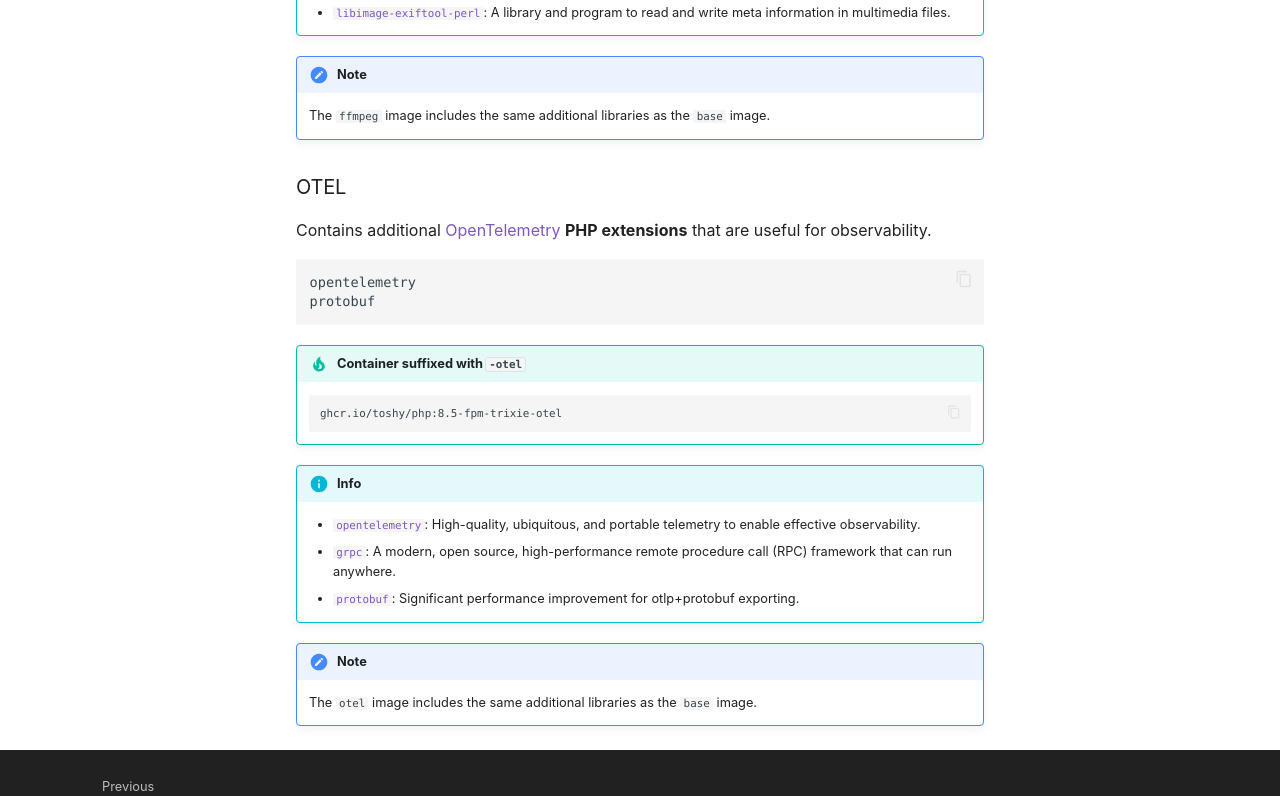
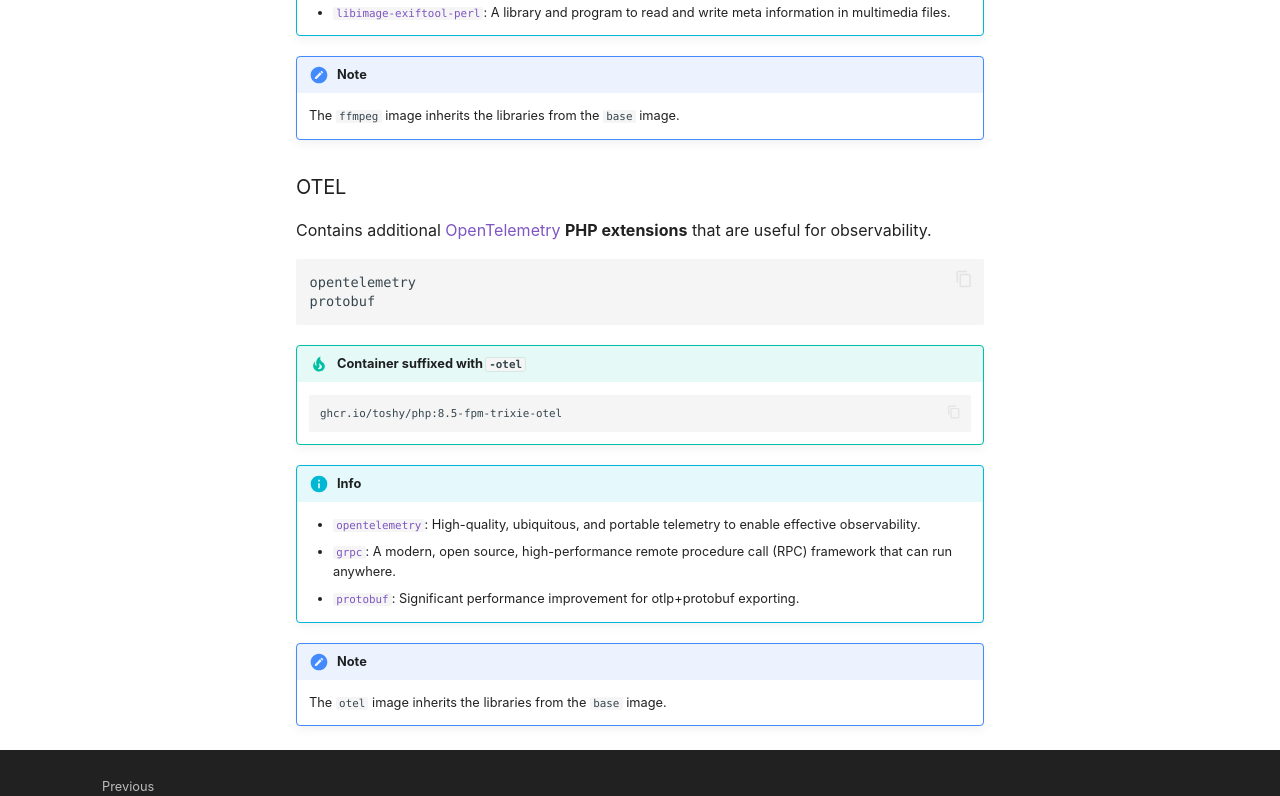
Before and after one commit to ToshY/docker-php, an MkDocs documentation site: the page built from docs/images.md, in a window 1280 px wide and 1400 px high, scrolled down 1206 px. Shown: the part 494-1290 px from the top of the window. Built offline with MkDocs 1.6.1 and Material for MkDocs 9.7.7, drawn with Linux system fonts in a browser that asks for light colours; nearby versions of some CDN libraries; some web fonts are replaced; comment, search, counter and statistics services are not loaded.

Commit message:
removed 8.1 EOL

```diff
--- a/Taskfile.yml
+++ b/Taskfile.yml
@@ -57,14 +57,14 @@ tasks:
   bake:
     desc: Bake
     vars:
-      PHP_VERSIONS: '{{ .pv | default "8.1.34,8.2.30,8.3.30,8.4.17,8.5.2"}}'
+      PHP_VERSIONS: '{{ .pv | default "8.2.30,8.3.30,8.4.17,8.5.2"}}'
     cmds:
       - PHP_VERSIONS={{.PHP_VERSIONS}} docker buildx bake --set *.platform=linux/amd64
 
   bake:print:
     desc: Bake print options without building
     vars:
-      PHP_VERSIONS: '{{ .pv | default "8.1.34,8.2.30,8.3.30,8.4.17,8.5.2"}}'
+      PHP_VERSIONS: '{{ .pv | default "8.2.30,8.3.30,8.4.17,8.5.2"}}'
     cmds:
       - PHP_VERSIONS={{.PHP_VERSIONS}} docker buildx bake --print | $JQ
 
--- a/docs/images.md
+++ b/docs/images.md
@@ -72,7 +72,7 @@ libimage-exiftool-perl
     - [`libimage-exiftool-perl`](https://packages.debian.org/source/sid/libimage-exiftool-perl): A library and program to read and write meta information in multimedia files.
 
 !!! note
-    The `ffmpeg` image includes the same additional libraries as the `base` image.
+    The `ffmpeg` image inherits the libraries from the `base` image.
 
 ### OTEL
 
@@ -95,4 +95,4 @@ protobuf
     - [`protobuf`](https://github.com/protocolbuffers/protobuf/tree/main/php): Significant performance improvement for otlp+protobuf exporting.
 
 !!! note
-    The `otel` image includes the same additional libraries as the `base` image.
+    The `otel` image inherits the libraries from the `base` image.
--- a/mkdocs.yml
+++ b/mkdocs.yml
@@ -1,5 +1,5 @@
 site_name: ToshY/docker-php
-site_description: Customised PHP 8.1+ docker images.
+site_description: Customised PHP 8.2+ docker images.
 site_url: https://toshy.github.io/docker-php
 repo_name: ToshY/docker-php
 repo_url: https://github.com/ToshY/docker-php
```
Also changed, not shown: README.md (+1 -1 lines), docs/index.md (+1 -1 lines), docs/usage.md (+1 -1 lines), 2 other files.
